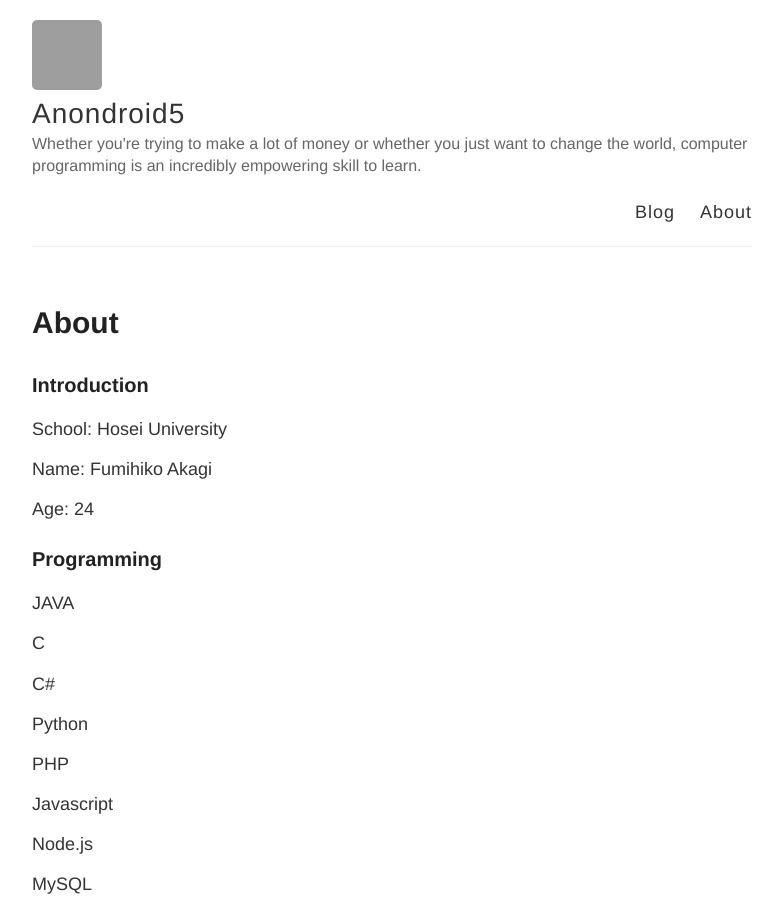
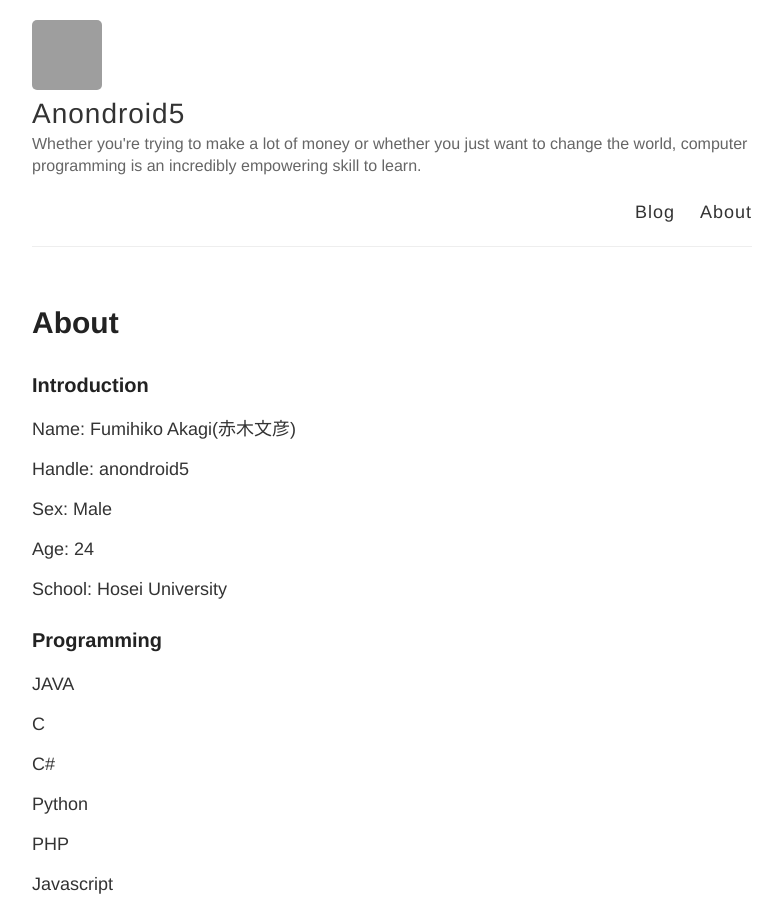
Before and after one commit to The-Actual-Damien/nondroid5-jeckyll, a Jekyll site: the page built from about.md, in a window 1280 px wide and 900 px high. Shown: the whole window, without its empty margins (248-1031 px from the left). Built offline with Jekyll 4.4.1, drawn with Linux system fonts in a browser that asks for light colours; Markdown is read by kramdown in place of the engine named in the settings; grey boxes are pictures that could not be loaded.

Commit message:
Update about.md

```diff
--- a/about.md
+++ b/about.md
@@ -6,11 +6,15 @@ permalink: /about/
 
 ### Introduction
 
-School: Hosei University
+Name: Fumihiko Akagi(赤木文彦)
 
-Name: Fumihiko Akagi
+Handle: anondroid5
+
+Sex: Male
 
 Age: 24
+
+School: Hosei University
 
 ### Programming
 
```
